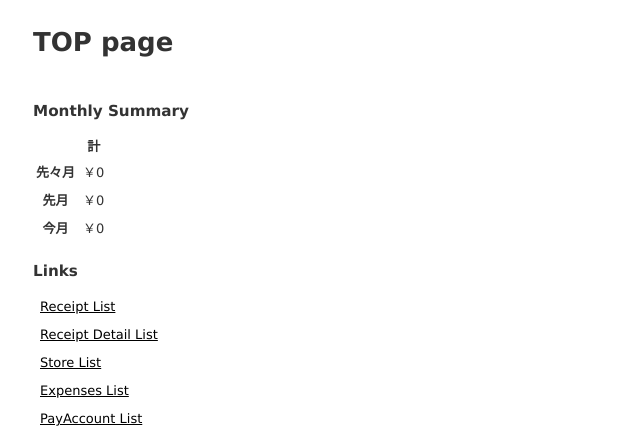
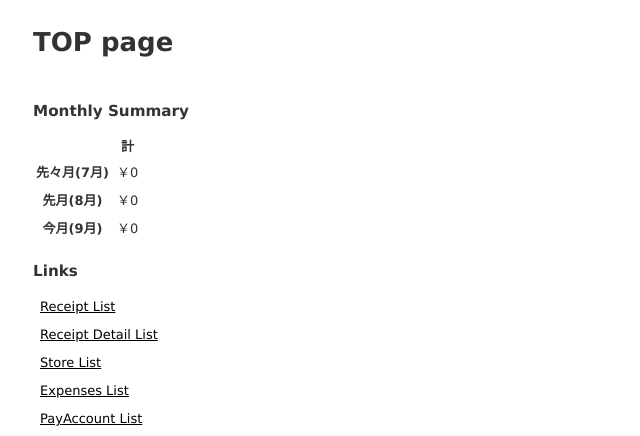
Before and after one commit to bbbar326/kakeibo, a Rails app: page / in a window 1280 px wide. Shown: the top 436 px of the page, without its empty margins (0-640 px from the left). Run offline with Rails 7, Linux system fonts and the light colour scheme; data that the repository does not hold is empty; style sheets or scripts are compiled from the project's sources; some libraries are stand-ins or nearby versions.

Commit message:
先々月、先月、今月が何月か分かるよう修正

```diff
--- a/app/controllers/root_controller.rb
+++ b/app/controllers/root_controller.rb
@@ -1,5 +1,12 @@
 class RootController < ApplicationController
   def index
+    # ---------------------------------------------------------
+    # 先々月、先月、今月
+    # ---------------------------------------------------------
+    @last_last_month = Time.current.last_month.last_month.month
+    @last_month = Time.current.last_month.month
+    @this_month = Time.current.month
+
     # ---------------------------------------------------------
     # 経費種別合計値
     # ---------------------------------------------------------
--- a/app/views/root/index.html.erb
+++ b/app/views/root/index.html.erb
@@ -18,21 +18,21 @@
   </thead>
   <tbody>
     <tr>
-      <th>先々月</th>
+      <th>先々月(<%=@last_last_month %>月)</th>
       <td>￥<%=@last_last_month_sum %></td>
       <% expense_list.each do |e| %>
         <td>￥<%=@last_last_month_expenses_sum[e[1]] %>
       <% end %>
     </tr>
     <tr>
-      <th>先月</th>
+      <th>先月(<%=@last_month %>月)</th>
       <td>￥<%=@last_month_sum %></td>
       <% expense_list.each do |e| %>
         <td>￥<%=@last_month_expenses_sum[e[1]] %>
       <% end %>
     </tr>
     <tr>
-      <th>今月</th>
+      <th>今月(<%=@this_month %>月)</th>
       <td>￥<%=@this_month_sum %></td>
       <% expense_list.each do |e| %>
         <td>￥<%=@this_month_expenses_sum[e[1]] %>
```
